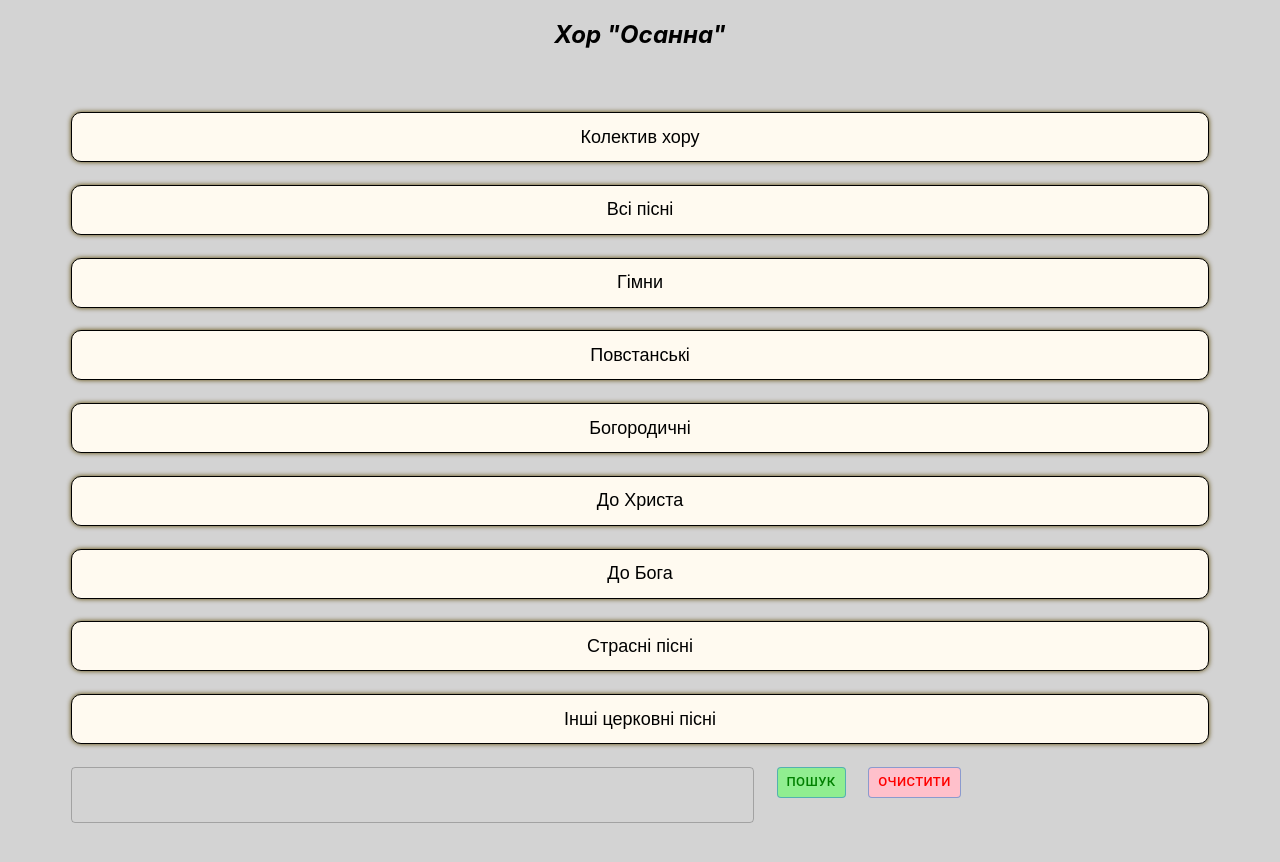
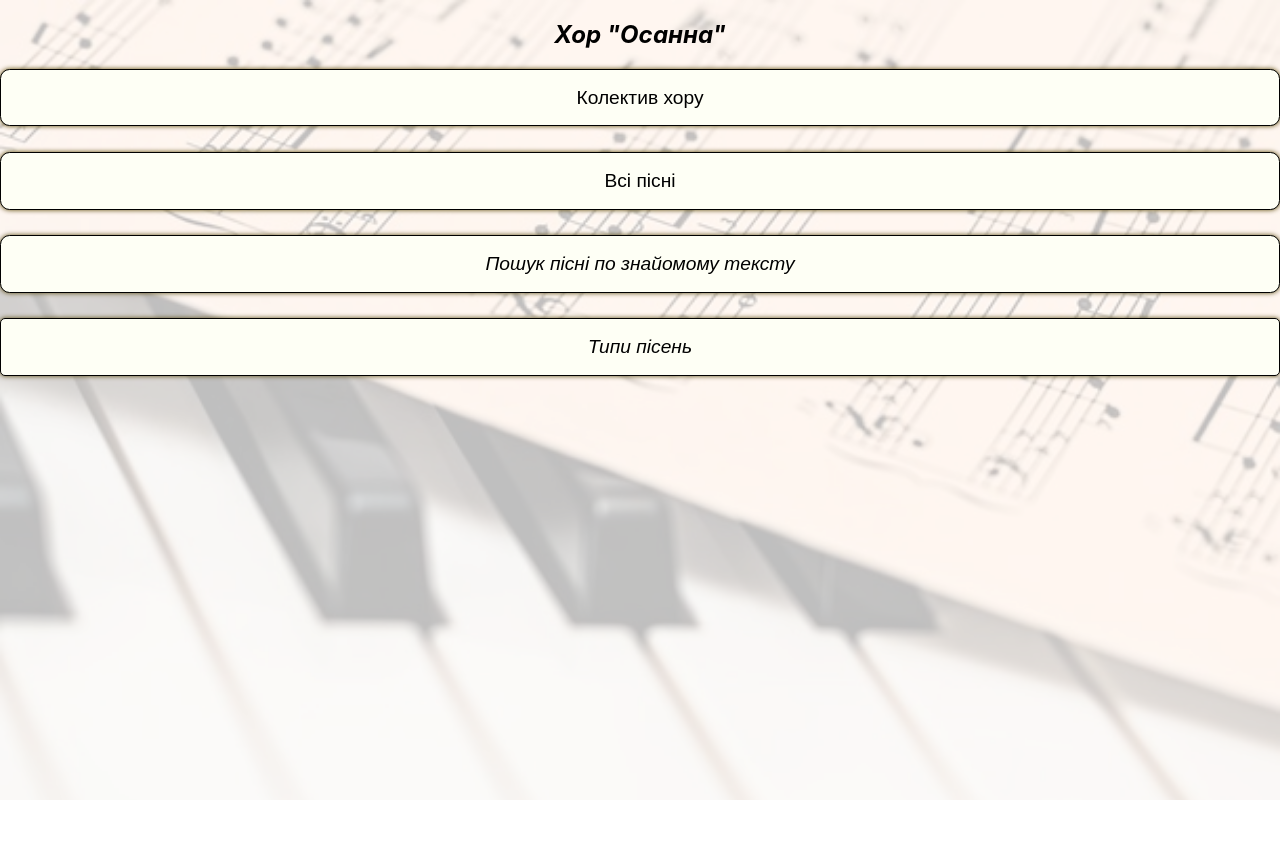
Before and after one commit to Zilinskij/choir.FE, a React (Create React App) app: page / in a window 1280 px wide. Shown: the top 862 px of the page. After the commit the page ends 800 px from the top, so only its background shows below. Built offline with nearby package versions, Linux system fonts and the light colour scheme.

Commit message:
stylization

```diff
--- a/src/Buttons.js
+++ b/src/Buttons.js
@@ -1,5 +1,6 @@
 import React, { useState, useEffect } from 'react';
 import { SortOfSongs } from './Other function/SomeFunction';
+import { SongSearch } from './Other function/SomeFunction';
 
 export function HeadBtn({ text }) {
     function handlePlayClick() {
@@ -63,7 +64,12 @@ export function PeopleBtn() {
                     <i><h3>Наші хористи:</h3></i>
                     <ul>
                         {data.map((person, index) => (
-                            <li key={index}>{person.first_name} {person.last_name} ({person.tembrname})</li>
+                            <li
+                                style={{
+                                    backgroundColor: 'white',
+                                    fontSize: '1.2em'
+                                }}
+                                key={index}>{person.first_name} {person.last_name} ({person.tembrname})</li>
                         ))}
                     </ul>
                 </div>
@@ -139,3 +145,50 @@ export function SortOfSongInshiCerkovni() {
         <SortOfSongs zapyt={zapyt} typeOfSong={typeOfSong} />
     )
 }
+
+export function OpenSearchButton() {
+    const [isSearchOpen, setIsSearchOpen] = useState(false);
+
+    const handleButtonClick = () => {
+        setIsSearchOpen(!isSearchOpen);
+    };
+
+    return (
+        <div>
+            <button className='button2'
+                onClick={handleButtonClick}
+                style={{}}
+            >
+                Пошук пісні по знайомому тексту
+            </button>
+            {isSearchOpen && <SongSearch />}
+        </div>
+    );
+}
+
+export function OpenSortButton() {
+    const [isSearchOpen, setIsSearchOpen] = useState(false);
+
+    const handleButtonClick = () => {
+        setIsSearchOpen(!isSearchOpen);
+    };
+
+    return (
+        <div>
+            <button className='button2'
+                onClick={handleButtonClick}
+                style={{ padding: '10px 20px', borderRadius: '5px', cursor: 'pointer' }}
+            >
+                Типи пісень
+            </button>
+            {isSearchOpen && <> <SortOfSongGimn />
+                <SortOfSongPovstanska />
+                <SortOfSongBogorodychna />
+                <SortOfSongDoHrysta />
+                <SortOfSongBoga />
+                <SortOfSongStrasni />
+                <SortOfSongInshiCerkovni />
+            </>}
+        </div>
+    );
+}
--- a/src/Footer/Footer.js
+++ b/src/Footer/Footer.js
@@ -1,19 +1,12 @@
-import { PeopleBtn, SortOfSongBogorodychna, SortOfSongGimn, SortOfSongPovstanska, AllOfSongs, SortOfSongDoHrysta, SortOfSongBoga, SortOfSongStrasni, SortOfSongInshiCerkovni } from '../Buttons.js';
-import { SongSearch } from '../Other function/SomeFunction.js';
+import {  AllOfSongs,  OpenSearchButton, OpenSortButton } from '../Buttons.js';
+
 
 export default function Footer() {
     return (
         <div className='footer'>
-            <PeopleBtn />
             <AllOfSongs />
-            <SortOfSongGimn />
-            <SortOfSongPovstanska />
-            <SortOfSongBogorodychna />
-            <SortOfSongDoHrysta />
-            <SortOfSongBoga />
-            <SortOfSongStrasni />
-            <SortOfSongInshiCerkovni />
-            <SongSearch />
+            <OpenSearchButton />
+            <OpenSortButton />
         </div>
     )
 }
--- a/src/Header/Header.js
+++ b/src/Header/Header.js
@@ -1,13 +1,10 @@
+import { PeopleBtn } from "../Buttons"
+
 export default function Header() {
     return (
         <>
             <h2>Хор "Осанна"</h2>
-            {/* <Card>
-                <HeadBtn text='Кнопка 1'/>
-                <HeadBtn text='Кнопка 2'/>
-                <HeadBtn text='Кнопка 3'/>
-                <HeadBtn text='Кнопка 4' />
-            </Card> */}
+            <PeopleBtn />
         </>
     )
 }
--- a/src/Other function/SomeFunction.js
+++ b/src/Other function/SomeFunction.js
@@ -3,7 +3,6 @@ import Button from '@mui/material/Button';
 import Dialog from '@mui/material/Dialog';
 import DialogActions from '@mui/material/DialogActions';
 import DialogContent from '@mui/material/DialogContent';
-import TextField from '@mui/material/TextField';
 import axios from 'axios';
 import { IconButton, Typography } from '@mui/material';
 import { styled } from '@mui/system';
@@ -27,7 +26,7 @@ let ButtonNoty = ({ onClick, nazva }) => {
       onClick={(e) => {
         e.stopPropagation();
         onClick();
-      }} style={{ marginLeft: '1em' }}>
+      }} style={{marginLeft: '1em'}}>
       {nazva}
     </button>
   );
@@ -155,9 +154,23 @@ export function SongSearch() {
     setSongText('');
   };
 
+  const handleNoteClick = async (nazva) => {
+    try {
+      const response = await axios.post(`${apiUrl}/get-notes`, { nazva });
+      if (response.data.notes) {
+        window.location.href = response.data.notes;
+      } else {
+        alert('Ноти не знайдено');
+      }
+    } catch (error) {
+      console.error('Помилка отримання нот:', error);
+      alert('Виникла помилка під час отримання нот');
+    }
+  };
+
   return (
     <div>
-      <TextField
+      <input
         type="text"
         value={searchTerm}
         onChange={(e) => setSearchTerm(e.target.value)}
@@ -166,8 +179,14 @@ export function SongSearch() {
             handleSearch();
           }
         }}
-        sx={{ width: '60%', marginRight: '2%', height: '4em' }}
-      />
+        style={{
+          width: '40%',
+          marginRight: '2%',
+          height: '2.5em',
+          marginBotton: '3em',
+          borderRadius: '0.5em',
+          fontSize: '1.2em'
+        }} />
       <Button onClick={() => { clearResults(); handleSearch(); }}
         size="small"
         variant="outlined"
@@ -184,16 +203,32 @@ export function SongSearch() {
         Очистити
       </Button>
       {isSearching && <p>Зачекайте, результати шукаються...</p>}
+      <div style={{ position: 'relative' }}>
         <ol>
           {searchResults.map((result) => (
-          <li key={result.id} style={{ cursor: 'pointer' }} onClick={() => handleSongClick(result.id, result.value)}>
+            <span
+              style={{
+                display: 'flex',
+                alignItems: 'center',
+                justifyContent: 'flex-start'
+              }}>
+              <li key={result.id}
+                style={{
+                  cursor: 'pointer',
+                  fontSize: '1.2em',
+                  backgroundColor: 'white'
+              }} onClick={() => handleSongClick(result.id, result.value)}>
                 {result.value}
               </li>
+              <ButtonNoty onClick={() => handleNoteClick(result.value)} nazva="ноти" />
+            </span>
           ))}
         </ol>
+      </div>
       {error && <p>{error}</p>}
 
       <ScrollSong isOpen={isModalOpen} handleClose={handleCloseModal} nazva={selectedSong} text={songText} />
+
     </div>
   );
 }
@@ -285,20 +320,25 @@ export function SortOfSongs({ zapyt, typeOfSong }) {
           <i>
             <h3>Список пісень:</h3>
           </i>
-          <div style={{ position: 'relative' }}>
+          <div>
             <ol>
               {data.map((item, index) => (
                 <span
                   style={{
+                    display: 'flex',
+                    justifyContent: 'flex-start',
+                    alignItems: 'center'
+
+                  }}
+                  key={index}>
+                  <li
+                  onClick={() => handleSongClick(index, item.nazva, item.text)}
+                  style={{
                     cursor: 'pointer',
-                    display: 'flex',
-                    alignItems: 'center',
-                    justifyContent: 'space-between',
-                    position: 'relative'
-                  }}
-                  key={index}
-                  onClick={() => handleSongClick(index, item.nazva, item.text)}>
-                  <li style={{flex: 1}}>{item.nazva}</li>
+                    backgroundColor: 'white',
+                    width: 'auto',
+                    fontSize: '1.2em'
+                  }}>{item.nazva}</li>
                   <ButtonNoty nazva='ноти' onClick={() => handleNoteClick(item.nazva)} />
                 </span>))}
             </ol>
--- a/src/index.css
+++ b/src/index.css
@@ -4,7 +4,23 @@ body {
     sans-serif;
   -webkit-font-smoothing: antialiased;
   -moz-osx-font-smoothing: grayscale;
-  background-color: lightgrey;
+  margin: 0; /*Щоб зображення фону охоплювало весь екран без полів */
+  position: relative; /*Відносне позиціонування для псевдоелемента */
+}
+
+body::before {
+  content: "";
+  position: fixed;
+  top: 0;
+  left: 0;
+  right: 0;
+  bottom: 0;
+  background-image: url('../images/fotonoty.jpg');
+  background-size: cover;
+  background-repeat: no-repeat;
+  background-attachment: fixed;
+  opacity: 0.25; /* Регулюйте прозорість від 0 до 1 */
+  z-index: -1; /* Щоб псевдоелемент був на задньому плані */
 }
 
 code {
@@ -14,15 +30,29 @@ code {
 
 .button {
   width: 100%;
-  height: 50px;
+  height: 3em;
   margin-bottom: 2%;
   text-align: center;
-  font-size: large;
-  border-radius: 10px;
+  font-size: 1.2em;
+  border-radius: 0.5em;
   border: 1px solid black;
-  background-color: floralwhite;
+  background-color: rgb(254, 255, 245);
   color: black;
   box-shadow: 0px 0px 5px 0px rgb(90, 70, 0);
+}
+
+.button2 {
+  width: 100%;
+  height: 3em;
+  margin-bottom: 2%;
+  text-align: center;
+  font-size: 1.2em;
+  font-style: italic;
+  border-radius: 0.5em;
+  border: 1px solid black;
+  background-color: rgb(254, 255, 245);
+  color: black;
+  box-shadow: 0px 0px 5px 0px rgb(92, 76, 18);
 }
 
 .button-modal {
@@ -60,8 +90,8 @@ h2 {
 
 .footer {
 display: block;
-justify-content: center;
-margin: 5%;
+flex: 0 1 auto;
+align-items: center;
 }
 
 pre {
@@ -131,12 +161,13 @@ li {
 }
 
 .button-noty {
-  float: right;
+  /* float: right; */
   border-radius: 0.5em;
   cursor: pointer;
   height: 2.5em;
   background-color: '#ffc107';
   color: 'black';
   border: 'none';
-  transition: 'background-color 2s',
+  margin-left: 1em;
+  /* transition: 'background-color 2s', */
 }
```
Also changed, not shown: images/fotonoty.jpg (added). Lines whose indentation alone changed are shown as unchanged.
